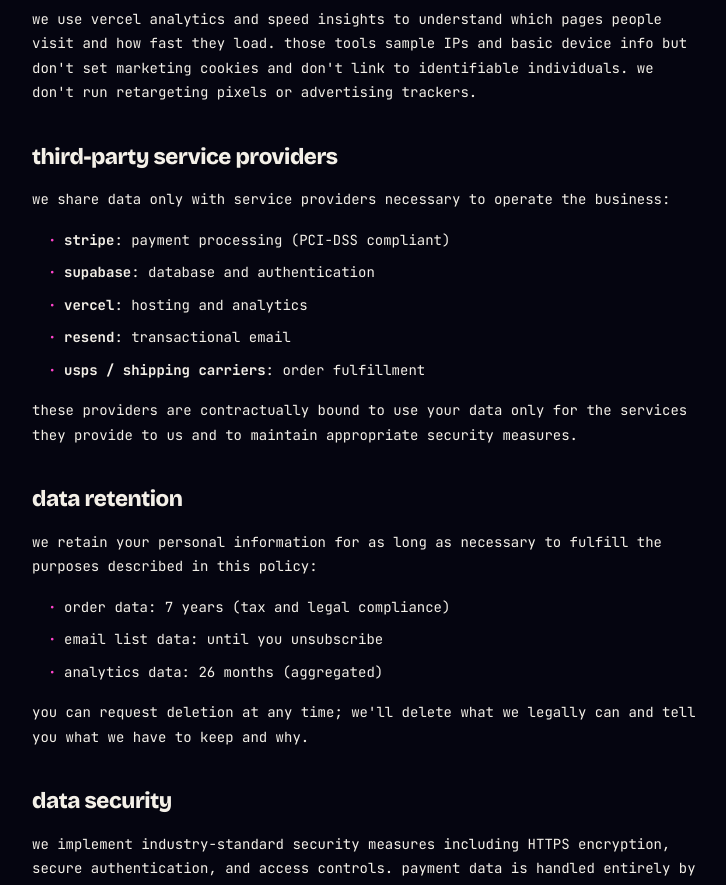
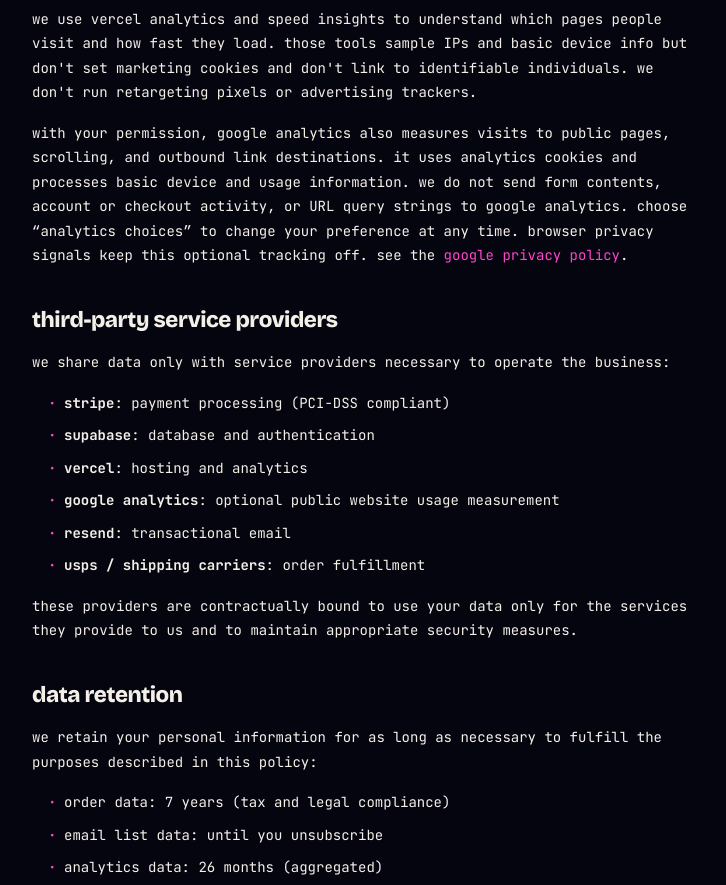
Before and after one commit to tennysonmilesperhour/kiwipop, a Next.js app: page /legal/privacy in a window 1280 px wide. Shown: the part 1120-2005 px from the top of the page, without its empty margins (276-1002 px from the left). Built offline with nearby package versions, Linux system fonts and the light colour scheme; no server answers; a web font is replaced by a local one.

Commit message:
Describe optional Google Analytics in privacy notice

```diff
--- a/app/(public)/legal/privacy/page.tsx
+++ b/app/(public)/legal/privacy/page.tsx
@@ -69,6 +69,16 @@
           retargeting pixels or advertising trackers.
         </p>
 
+        <p>
+          with your permission, google analytics also measures visits to public pages,
+          scrolling, and outbound link destinations. it uses analytics cookies and
+          processes basic device and usage information. we do not send form contents,
+          account or checkout activity, or URL query strings to google analytics.
+          choose &ldquo;analytics choices&rdquo; to change your preference at any time.
+          browser privacy signals keep this optional tracking off. see the{' '}
+          <a href="https://policies.google.com/privacy">google privacy policy</a>.
+        </p>
+
         <h2>third-party service providers</h2>
         <p>
           we share data only with service providers necessary to operate the
@@ -78,6 +88,7 @@
           <li><strong>stripe</strong>: payment processing (PCI-DSS compliant)</li>
           <li><strong>supabase</strong>: database and authentication</li>
           <li><strong>vercel</strong>: hosting and analytics</li>
+          <li><strong>google analytics</strong>: optional public website usage measurement</li>
           <li><strong>resend</strong>: transactional email</li>
           <li><strong>usps / shipping carriers</strong>: order fulfillment</li>
         </ul>
```
